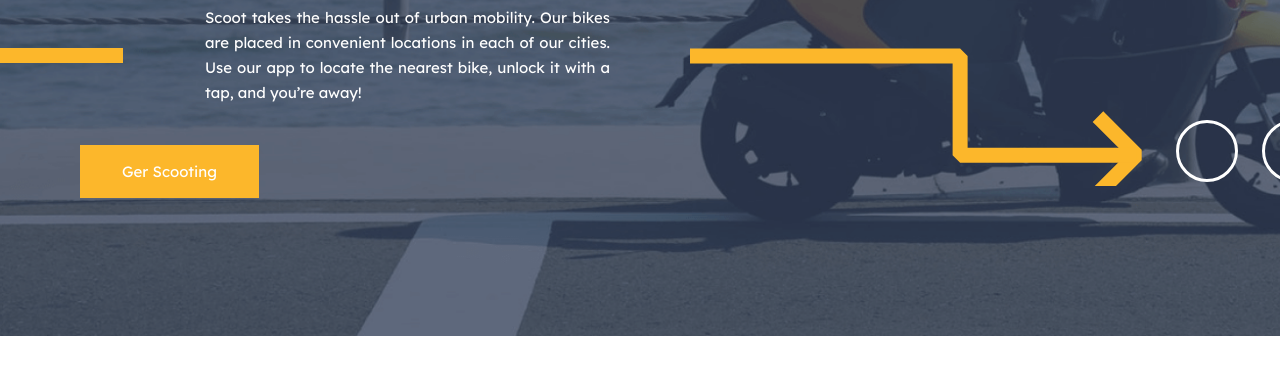
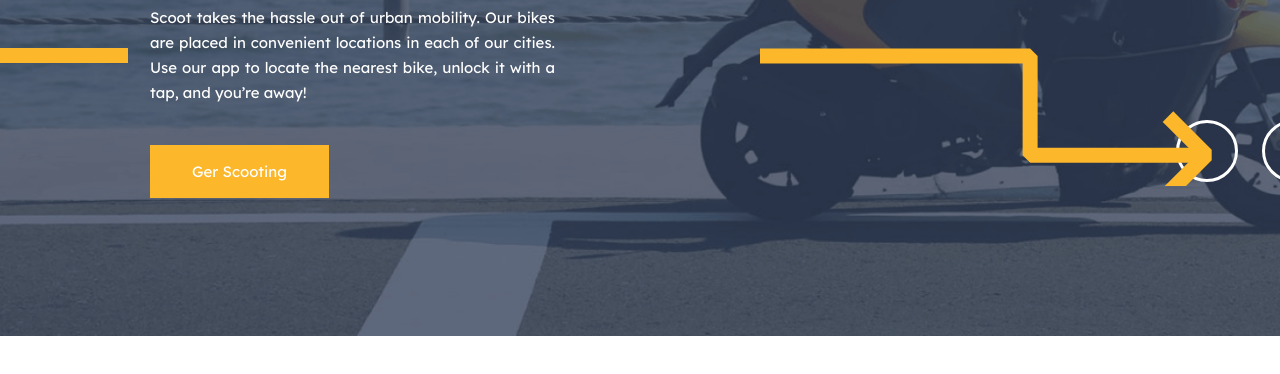
Before and after one commit to avaz-rustamov/scoot, a plain HTML site: page index.html in a window 1280 px wide. Shown: the part 384-758 px from the top of the page. Drawn offline with Linux system fonts and the light colour scheme; files that its build step writes are made by us from their sources.

Commit message:
Romove padding from hero-content wrapper

```diff
--- a/css/styles.css
+++ b/css/styles.css
@@ -125,17 +125,16 @@ h1, h2, h3, button {
   background-position: calc(50% + 653px) 420px, center center;
   background-size: auto, cover;
   background-repeat: no-repeat;
-  display: block;
 
 
 }
 .site-hero-content {
   padding-top: 153px;
   padding-bottom: 152px;
-  width: 500px;
 }
 .hero__heading {
   margin-top: 0;
+  width: 500px;
   margin-bottom: 40px;
   margin-left: 10px;
   font-size: 56px;
@@ -144,9 +143,10 @@ h1, h2, h3, button {
   color: var(--white);
   }
 .hero__text-wrapper {
-  padding-left: 65px;
   width: 405px;
   position: relative;
+  margin-left: 70px;
+
 }
 .hero__text-wrapper::before {
   position: absolute;
@@ -157,7 +157,7 @@ h1, h2, h3, button {
   width: 203px;
   background-repeat: no-repeat;
   top: 43px;
-  left: -160px;
+  left: -225px;
 }
 .hero__text-wrapper::after {
   position: absolute;
@@ -174,8 +174,7 @@ h1, h2, h3, button {
 .hero__text {
   text-align: justify;
   margin-top: 0;
+  margin-bottom: 54px;
   width: 405px;
-  margin-bottom: 54px;
   color: var(--white);
-  margin-left: 60px;
 }
--- a/index.html
+++ b/index.html
@@ -49,9 +49,9 @@
           <div class="hero__text-wrapper">
             <p class="hero__text">Scoot takes the hassle out of urban mobility. Our bikes are placed in convenient locations in each of our cities. Use our app to locate the nearest bike, unlock it with a tap, and you’re away!
             </p>
+            <a href="#" class="button">Ger scooting</a>
           </div>
 
-          <a href="#" class="button">Ger scooting</a>
         </div>
       </div>
     </section>
```
